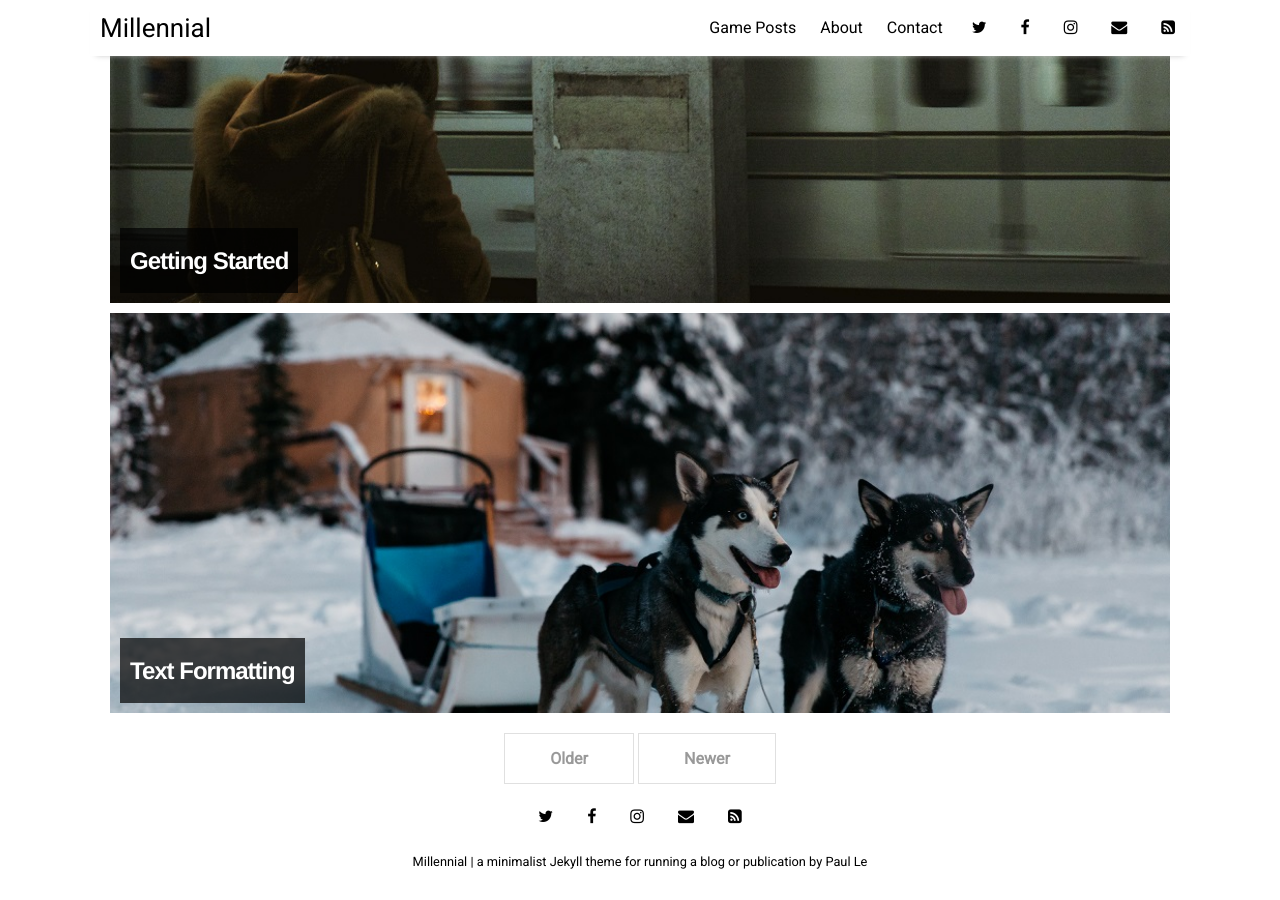
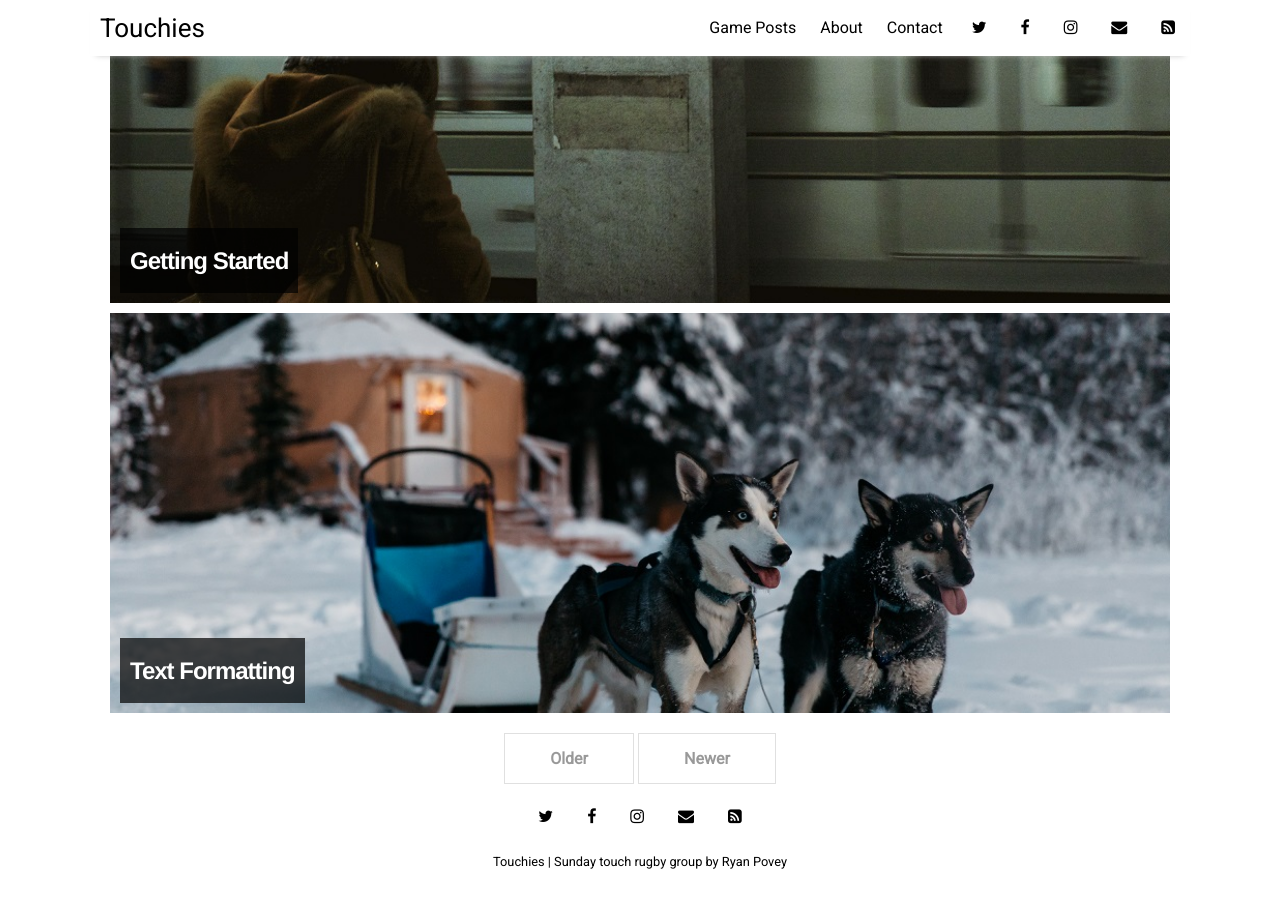
Before and after one commit to sundayrugby/sundayrugby.github.io, a Jekyll site: the page built from index.html, in a window 1280 px wide and 900 px high, scrolled down 1398 px. Built offline with Jekyll 4.4.1, drawn with Linux system fonts in a browser that asks for light colours; nearby versions of some CDN libraries; the list of posts is cut into pages by our own code.

Commit message:
Update _config.yml

```diff
--- a/_config.yml
+++ b/_config.yml
@@ -10,9 +10,9 @@ permalink:           /:title
 plugins:             [jekyll-paginate, jekyll-sitemap, jekyll-feed, jekyll-seo-tag]
 
 # Customise atom feed settings (this is where Jekyll-Feed gets configuration information)
-title:		           "Millennial"
-description:	       "a minimalist Jekyll theme for running a blog or publication"
-author:              "Paul Le"
+title:		           "Touchies"
+description:	       "Sunday touch rugby group"
+author:              "Ryan Povey"
 
 # RSS 2.0 can be used instead of Atom by uncommenting following two lines
 #feed:
```
